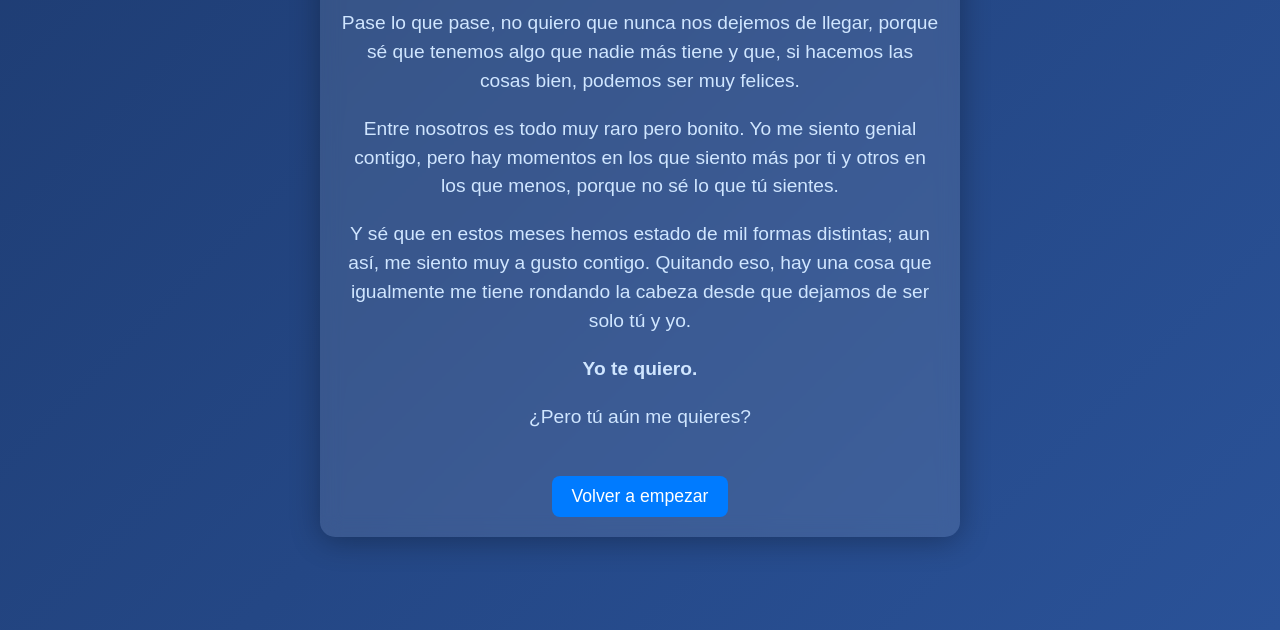
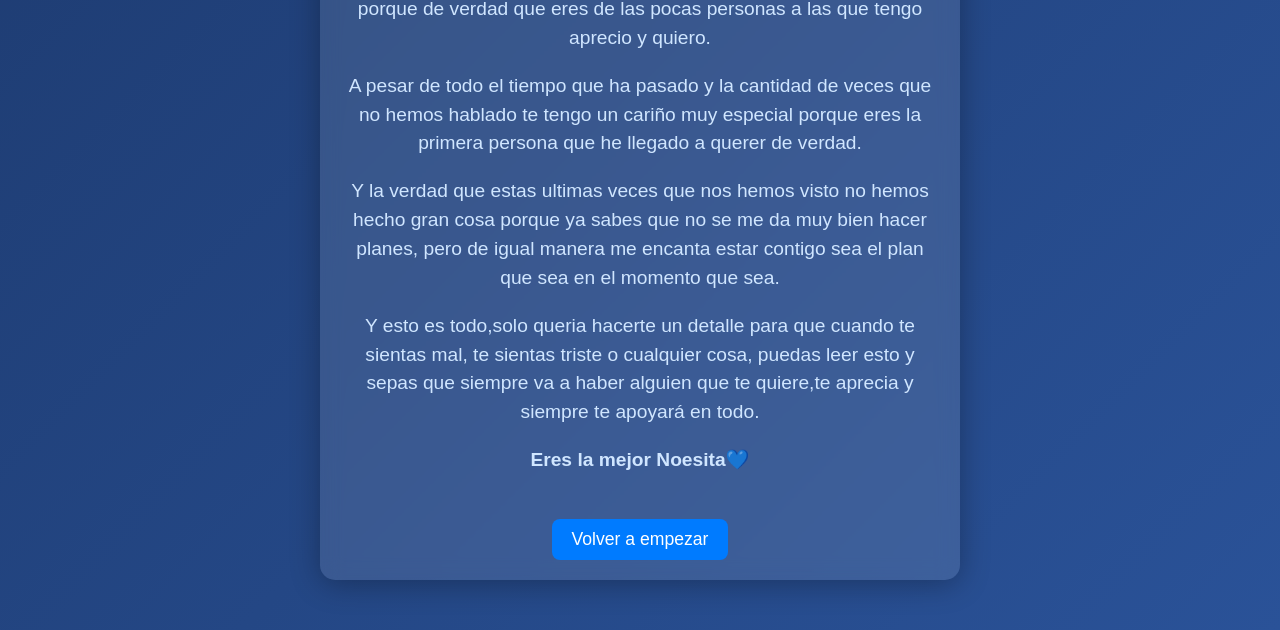
Before and after one commit to molavita/noe, a plain HTML site: page 💙.html in a window 1280 px wide. Shown: the part 170-800 px from the top of the page. Drawn offline with Linux system fonts and the light colour scheme.

Commit message:
Update 💙.html

```diff
--- a/💙.html
+++ b/💙.html
@@ -98,11 +98,11 @@
 <body>
     <div class="container">
         <h1>💙</h1>
-        <p>Pase lo que pase, no quiero que nunca nos dejemos de llegar, porque sé que tenemos algo que nadie más tiene y que, si hacemos las cosas bien, podemos ser muy felices.</p>
-        <p>Entre nosotros es todo muy raro pero bonito. Yo me siento genial contigo, pero hay momentos en los que siento más por ti y otros en los que menos, porque no sé lo que tú sientes.</p>
-        <p>Y sé que en estos meses hemos estado de mil formas distintas; aun así, me siento muy a gusto contigo. Quitando eso, hay una cosa que igualmente me tiene rondando la cabeza desde que dejamos de ser solo tú y yo.</p>
-        <p><strong>Yo te quiero.</strong></p>
-        <p>¿Pero tú aún me quieres?</p>
+        <p>Pase lo que pase, no quiero que nunca nos dejemos de llevar nunca, porque de verdad que eres de las pocas personas a las que tengo aprecio y quiero.</p>
+        <p>A pesar de todo el tiempo que ha pasado y la cantidad de veces que no hemos hablado te tengo un cariño muy especial porque eres la primera persona que he llegado a querer de verdad.</p>
+        <p>Y la verdad que estas ultimas veces que nos hemos visto no hemos hecho gran cosa porque ya sabes que no se me da muy bien hacer planes, pero de igual manera me encanta estar contigo sea el plan que sea en el momento que sea.</p>
+        <p>Y esto es todo,solo queria hacerte un detalle para que cuando te sientas mal, te sientas triste o cualquier cosa, puedas leer esto y sepas que siempre va a haber alguien que te quiere,te aprecia y siempre te apoyará en todo.</p>
+        <p><strong>Eres la mejor Noesita💙</strong></p>
         <a href="index.html" class="button">Volver a empezar</a>
     </div>
 
```
